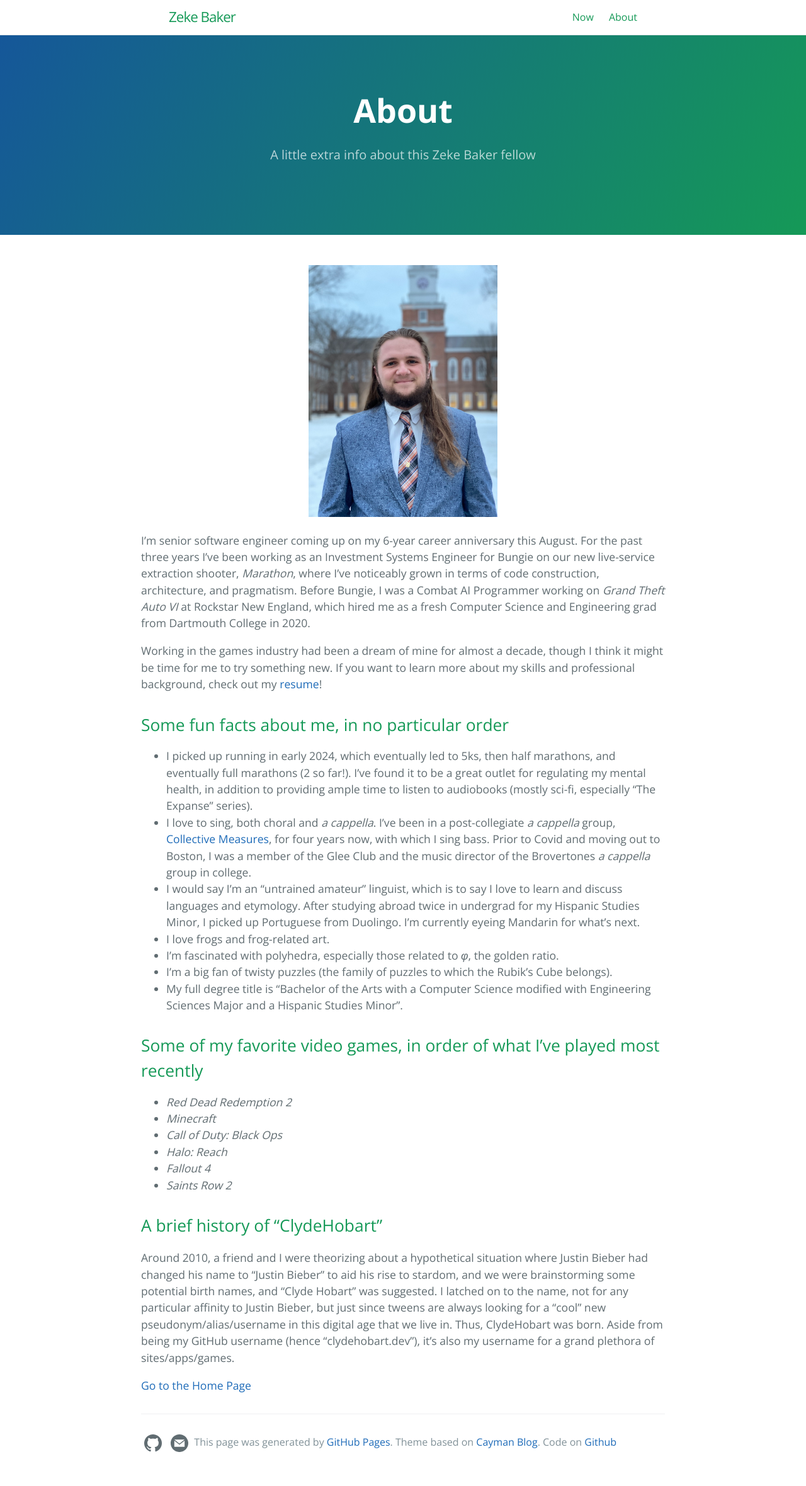
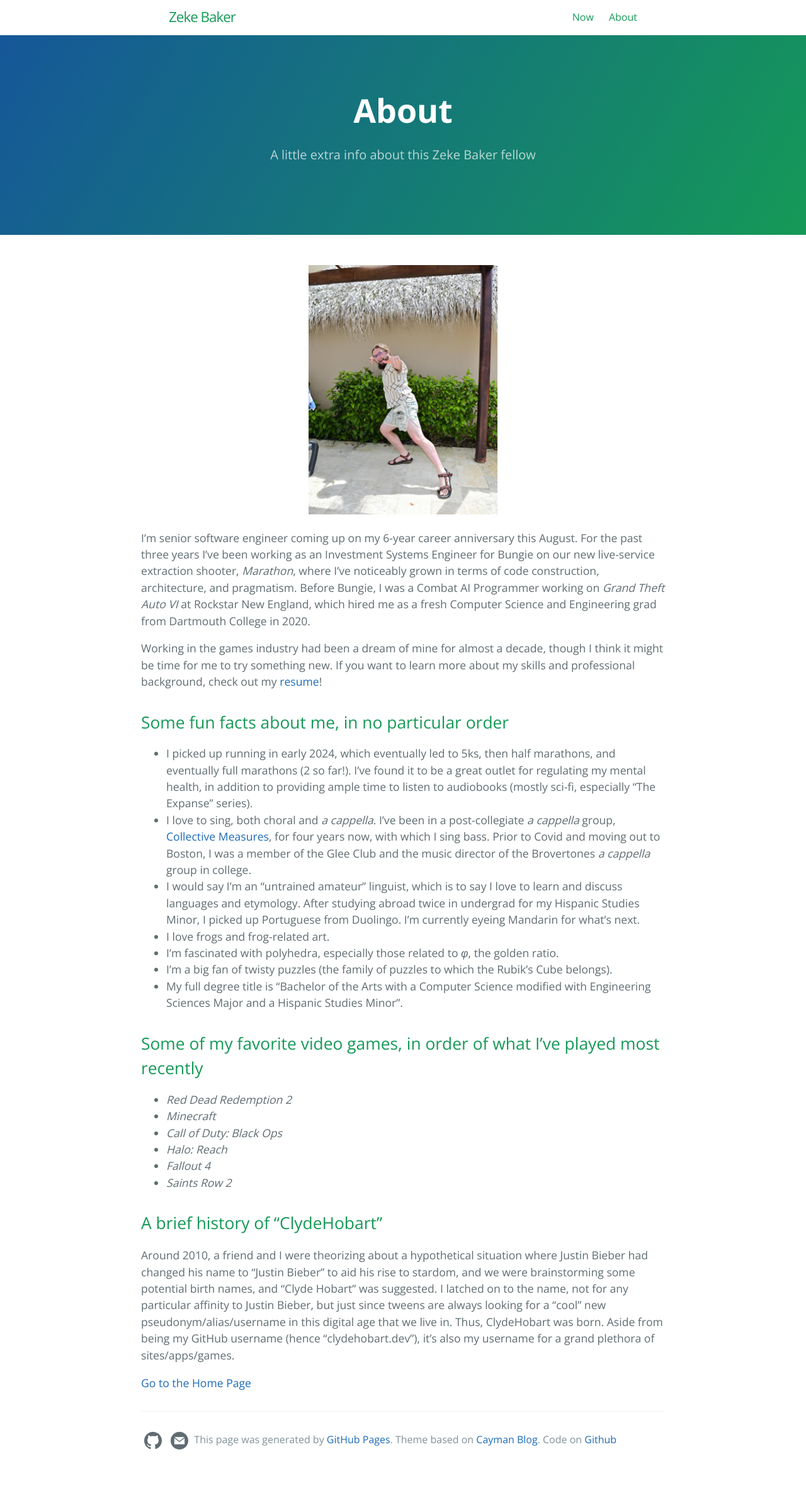
Before and after one commit to ClydeHobart/clydehobart.github.io, a Jekyll site: the page built from about.md, in a window 1280 px wide. Shown: the whole page at 63% size. Built offline with Jekyll 4.4.1, drawn with Linux system fonts in a browser that asks for light colours.

Commit message:
Updated photos

```diff
--- a/about.md
+++ b/about.md
@@ -8,7 +8,7 @@ order: 0
 ---
 
 <div style="text-align:center">
-    <img src="/assets/about/ZekeBaker_Headshot_16x9_small.jpg" alt="Photo of me" title="Photo of me" width="300px"/>
+    <img src="/assets/about/zeke_palladium.jpeg" alt="Photo of me" title="Photo of me" width="300px"/>
 </div>
 
 I'm senior software engineer coming up on my 6-year career anniversary this August. For the past three years I've been working as an Investment Systems Engineer for Bungie on our new live-service extraction shooter, *Marathon*, where I've noticeably grown in terms of code construction, architecture, and pragmatism. Before Bungie, I was a Combat AI Programmer working on *Grand Theft Auto VI* at Rockstar New England, which hired me as a fresh Computer Science and Engineering grad from Dartmouth College in 2020.
```
Also changed, not shown: now.md (+4 -0 lines), assets/about/ZekeBaker_Headshot_16x9_small.jpg (deleted), assets/about/zeke_palladium.jpeg (added), 1 other file.
